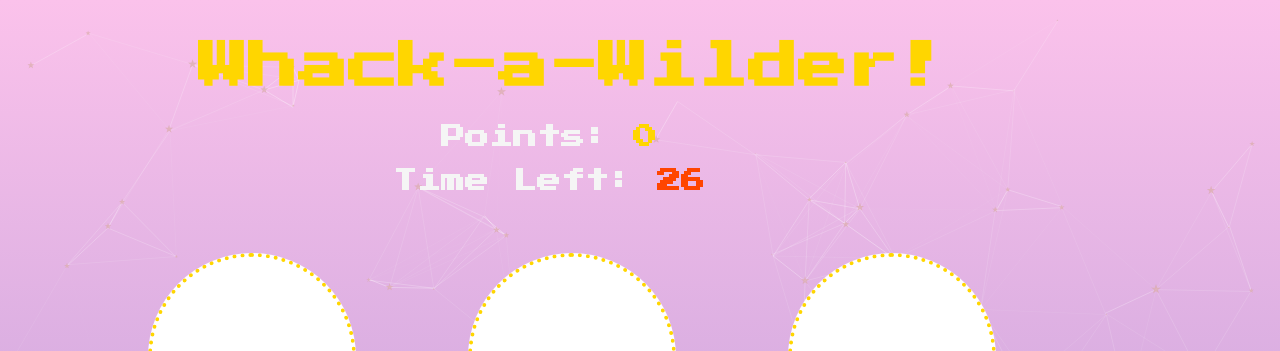
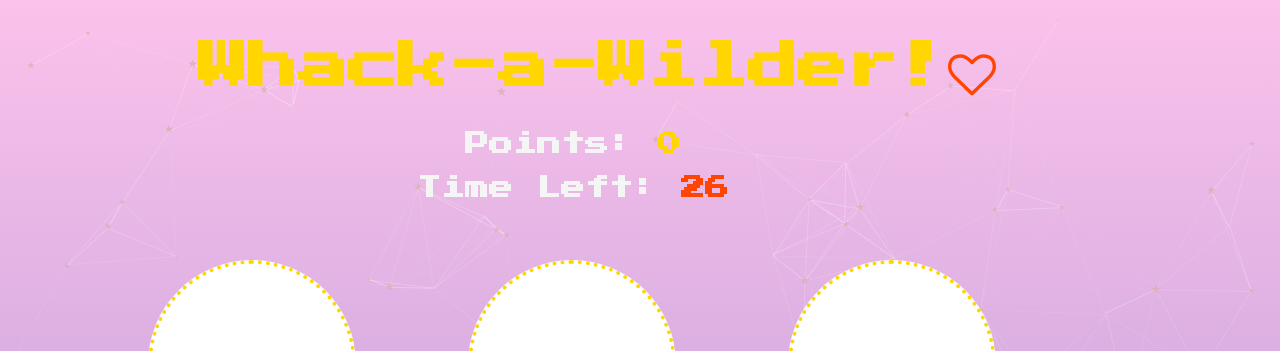
Before and after one commit to AlenaNik/pacmanhackaton, a website: page index.html in a window 1280 px wide. Shown: the top 351 px of the page. Drawn offline with nearby package versions, Linux system fonts and the light colour scheme; animation ran at ten frames a second.

Commit message:
little heart

```diff
--- a/index.html
+++ b/index.html
@@ -7,6 +7,7 @@
     <title>Document</title>
     <link rel="stylesheet" type="text/css" href="mystyle.css" />
     <link href="https://fonts.googleapis.com/css?family=Press+Start+2P" rel="stylesheet">
+    <link rel="stylesheet" href="https://cdnjs.cloudflare.com/ajax/libs/font-awesome/4.7.0/css/font-awesome.min.css">
     <script src="https://ajax.googleapis.com/ajax/libs/jquery/3.2.1/jquery.min.js"></script>
     <script src="myscript.js"></script>
     <script type="text/javascript" src="particles.js"></script>
@@ -18,7 +19,7 @@
     </audio>
     <div class="encima">
     <div class="scorebox">
-      <h1>Whack-a-Wilder!</h1>
+      <h1>Whack-a-Wilder!<i class="fa fa-heart-o" style="font-size:48px;color:orangered"></i></h1>
       <h2 class="points">Points: <span id="points">0</span></h2>
       <div class="timeLeft">
         <h2 class="time">Time Left: <span id="timeLeft">30</span></h2>
```
